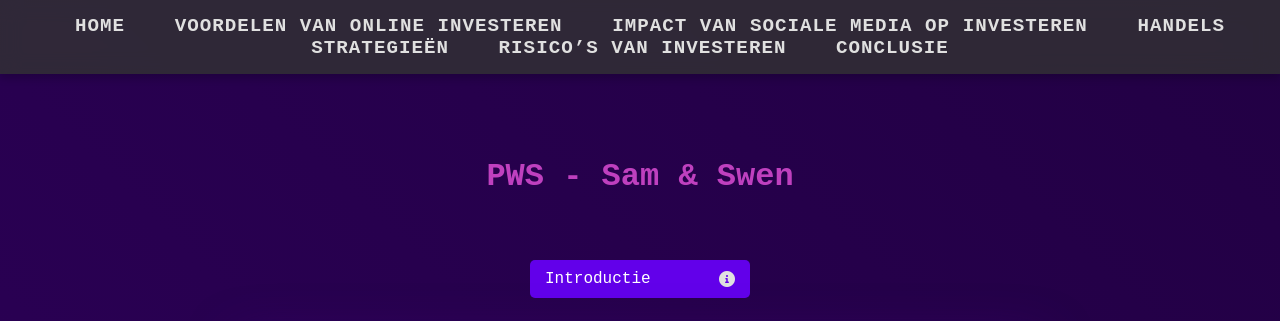
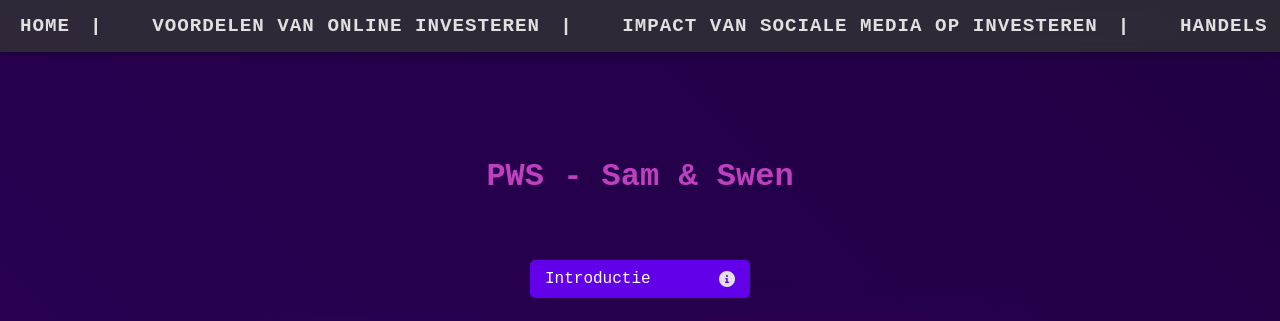
Before and after one commit to realgekkefries/pws, a plain HTML site: page index.html in a window 1280 px wide. Shown: the top 321 px of the page. Drawn offline with Linux system fonts and the light colour scheme.

Commit message:
Update index.html

```diff
--- a/index.html
+++ b/index.html
@@ -57,6 +57,7 @@
             box-shadow: 0 4px 8px rgba(0, 0, 0, 0.2);
             backdrop-filter: blur(10px);
             overflow-x: auto;
+            white-space: nowrap;
         }
 
         nav a {
@@ -68,11 +69,23 @@
             text-transform: uppercase;
             letter-spacing: 1px;
             transition: color 0.3s ease, transform 0.2s ease;
+            display: inline-block;
         }
 
         nav a:hover {
             color: #bb40bb;
             transform: scale(1.1);
+        }
+
+        /* Add separator between navigation items */
+        nav a::after {
+            content: "|";
+            color: #e0e0e0;
+            margin-left: 20px;
+        }
+
+        nav a:last-child::after {
+            content: "";
         }
 
         section {
@@ -322,7 +335,6 @@
         <a href="#risico’s">Risico’s van Investeren</a>
         <a href="#conclusie">Conclusie</a>
     </nav>
-
     <section id="home">
         <h1>PWS - Sam & Swen</h1>
         <div class="buttons">
```
